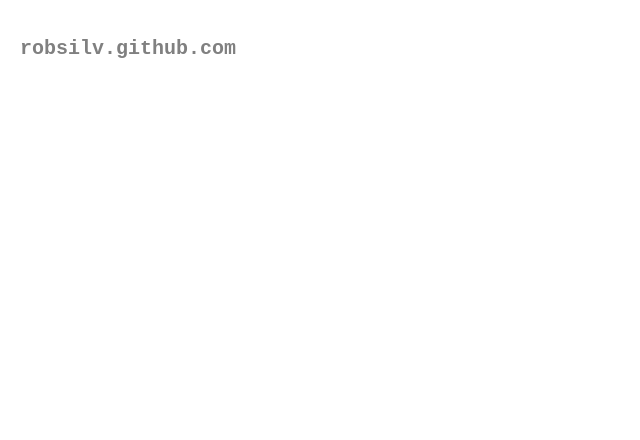
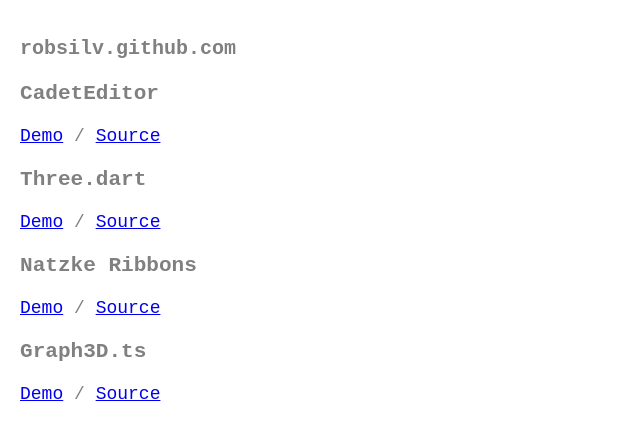
Before and after one commit to robsilv/robsilv.github.com, a plain HTML site: page index.html in a window 1280 px wide. Shown: the whole page, without its empty margins (0-640 px from the left). Drawn offline with Linux system fonts and the light colour scheme.

Commit message:
Added examples

```diff
--- a/index.html
+++ b/index.html
@@ -53,6 +53,18 @@
 
 		<div id="panel">
 			<h2>robsilv.github.com</h1>
+			<h3>CadetEditor</h3>
+			<a href="http://cadeteditor.github.io/">Demo</a> /
+			<a href="https://github.com/CadetEditor">Source</a>
+			<h3>Three.dart</h3>
+			<a href="http://threedart.github.io/three.dart/">Demo</a> /
+			<a href="https://github.com/threeDart/three.dart">Source</a>
+			<h3>Natzke Ribbons</h3>
+			<a href="http://robsilv.github.io/NatzkeRibbons.dart/">Demo</a> /
+			<a href="https://github.com/robsilv/NatzkeRibbons.dart">Source</a>
+			<h3>Graph3D.ts</h3>
+			<a href="http://robsilv.github.io/graph3d_ts/examples/example1/">Demo</a> /
+			<a href="https://github.com/robsilv/Graph3D.ts">Source</a>
 		</div>
 
 	</body>
```
